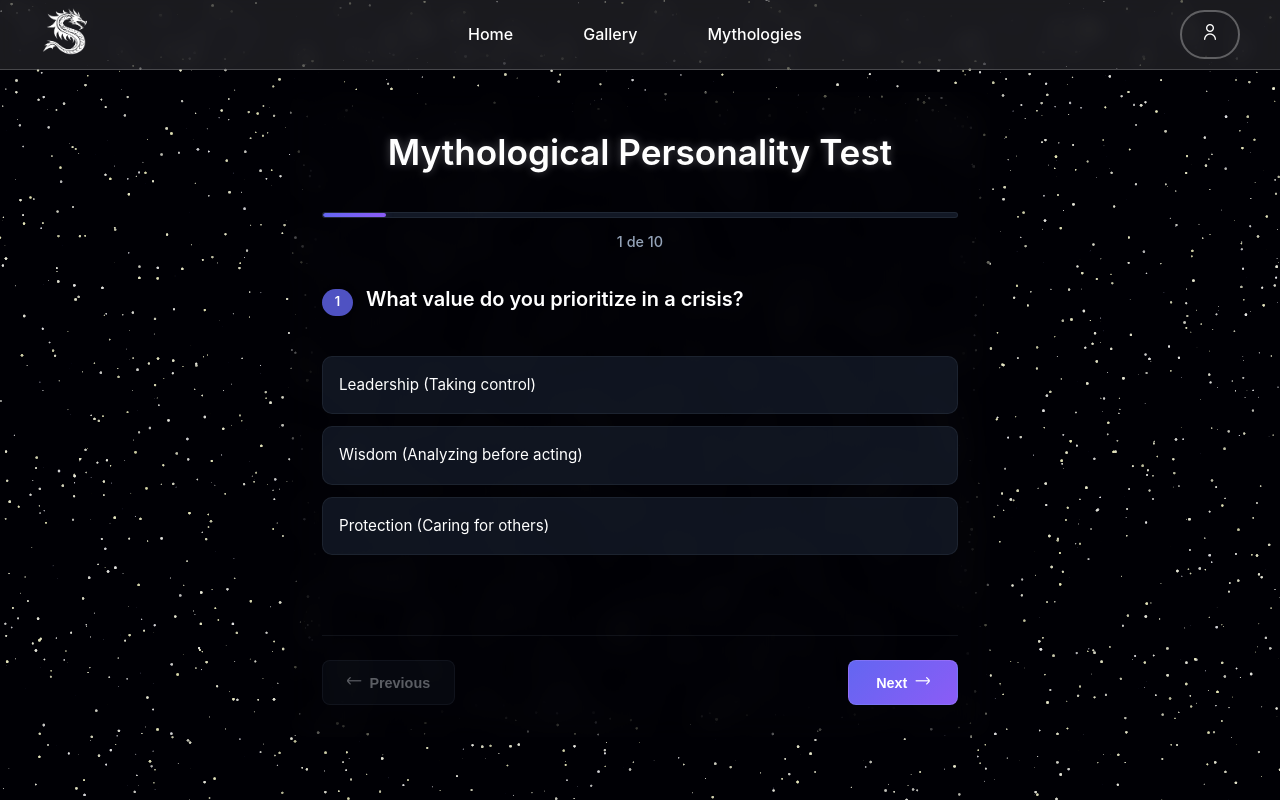
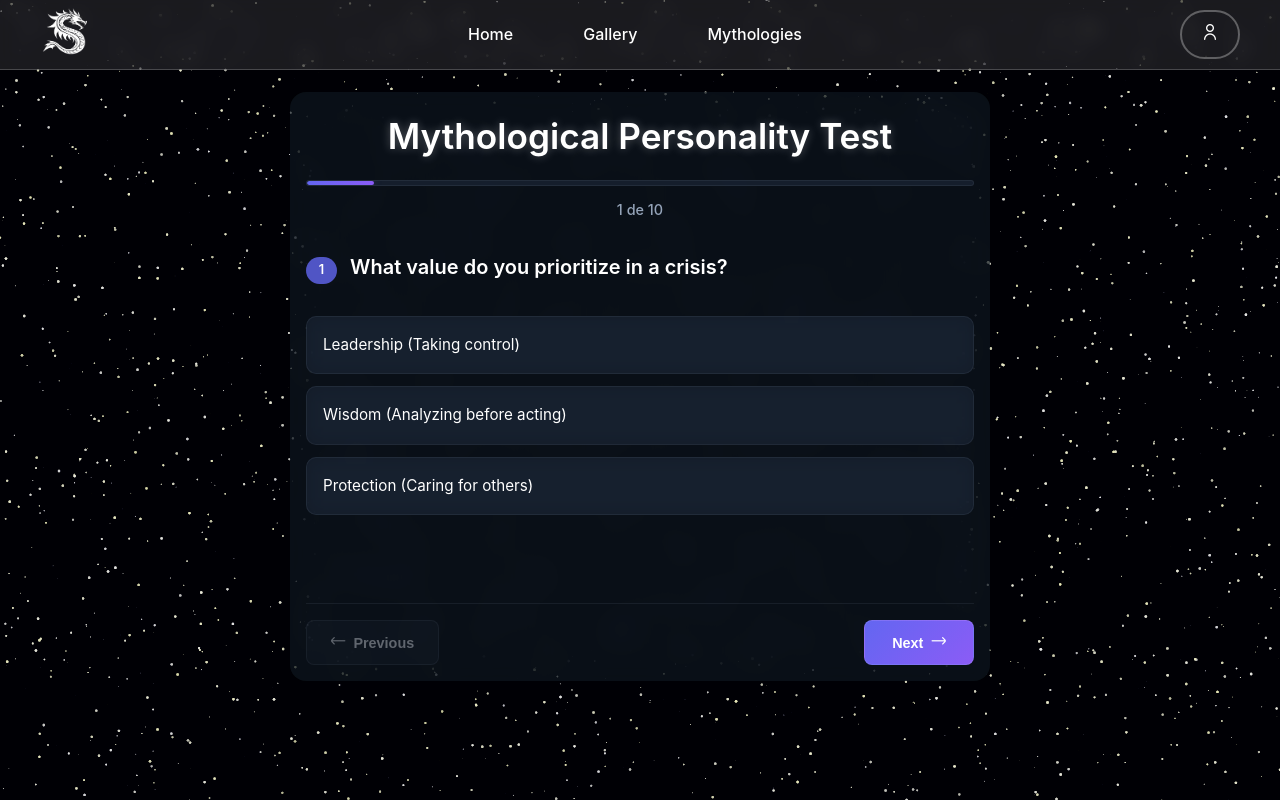
Before and after one commit to Yelbi/Yelbi.github.io, a PHP site: page /test.php in a window 1280 px wide. Run offline with PHP 8.4, Linux system fonts and the light colour scheme; some libraries are stand-ins or nearby versions.

Commit message:
bb ngcgn

```diff
--- a/styles/test.css
+++ b/styles/test.css
@@ -18,8 +18,8 @@ body {
 .test-container {
     max-width: 700px;
     margin: 2rem auto;
-    padding: 2rem;
-    background: #00000000;
+    padding: 1rem;
+    background: #1c2e3d57;
     backdrop-filter: blur(15px);
     border-radius: 16px;
 }
@@ -27,7 +27,7 @@ body {
 .test-container h1 {
     text-align: center;
     font-size: 2.2rem;
-    margin-bottom: 2rem;
+    margin-bottom: 1rem;
     color: #ffffff;
     font-weight: 600;
     text-shadow: 0 0 10px rgba(248, 250, 252, 0.3);
@@ -88,7 +88,7 @@ body {
 
 .question h3 {
     font-size: 1.25rem;
-    margin-bottom: 1.5rem;
+    margin-bottom: 1rem;
     color: #ffffff;
     font-weight: 600;
     line-height: 1.4;
@@ -116,7 +116,7 @@ body {
     display: flex;
     flex-direction: column;
     gap: 0.75rem;
-    margin-top: 1.5rem;
+    margin-top: 1rem;
 }
 
 .option {
@@ -150,7 +150,7 @@ body {
     display: flex;
     justify-content: space-between;
     align-items: center;
-    padding-top: 1.5rem;
+    padding-top: 1rem;
     border-top: 1px solid rgba(148, 163, 184, 0.1);
     gap: 1rem;
 }
@@ -224,7 +224,7 @@ body {
 
 .test-result h2 {
     font-size: 2rem;
-    margin-bottom: 1.5rem;
+    margin-bottom: 1rem;
     color: #f8fafc;
     font-weight: 600;
     text-shadow: 0 0 10px rgba(248, 250, 252, 0.3);
@@ -235,13 +235,13 @@ body {
     backdrop-filter: blur(10px);
     border: 1px solid rgba(148, 163, 184, 0.1);
     border-radius: 16px;
-    padding: 2rem;
-    margin: 2rem 0;
+    padding: 1rem;
+    margin: 1rem 0;
     text-align: center;
 }
 
 .god-image {
-    margin-bottom: 1.5rem;
+    margin-bottom: 1rem;
 }
 
 .god-image img {
@@ -263,7 +263,7 @@ body {
 .god-info p {
     font-size: 1rem;
     color: #cbd5e1;
-    margin-bottom: 1.5rem;
+    margin-bottom: 1rem;
     max-width: 500px;
     margin-left: auto;
     margin-right: auto;
```
Also changed, not shown: Img/Seres_C/Maat_C.png (renamed from Img/Seres_C/Ma’at_C.png), Img/Seres_G/Ma'at_G.png (deleted), 3 other files.
